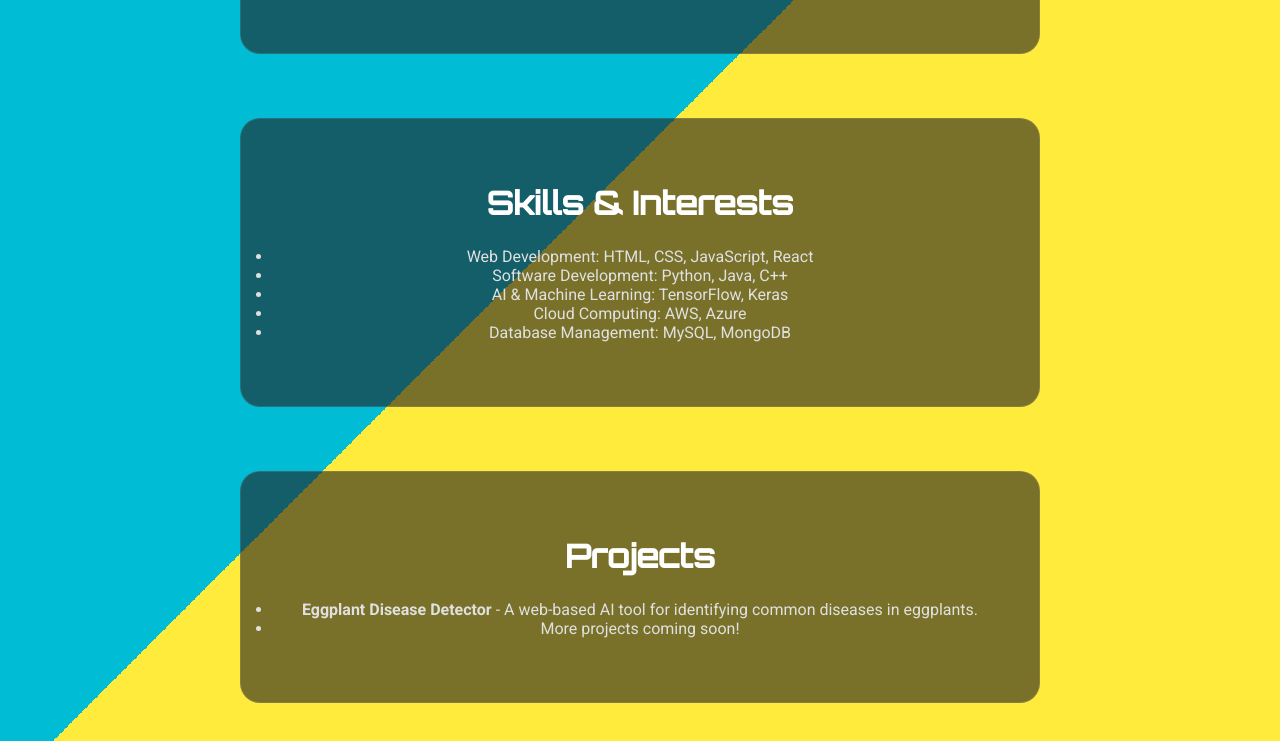
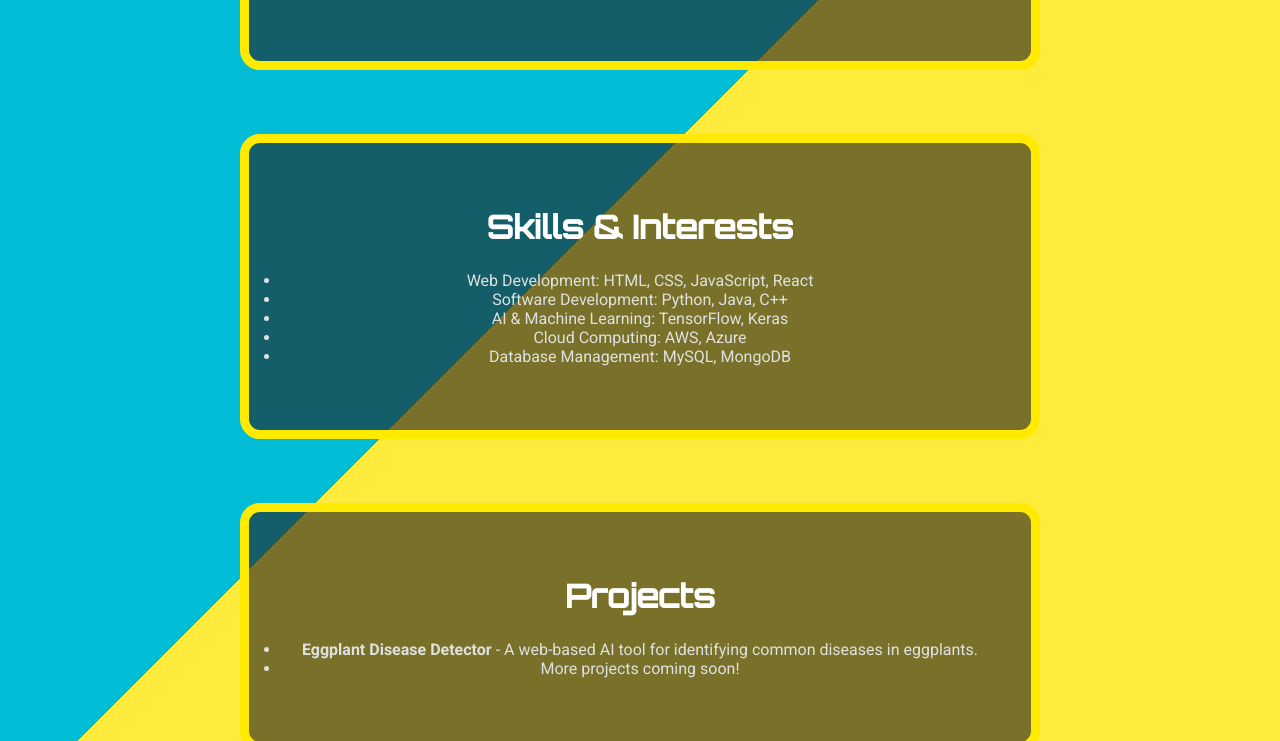
Before and after one commit to Variable27/liovan, a plain HTML site: page index.html in a window 1280 px wide. Shown: the part 542-1283 px from the top of the page. Drawn offline with Linux system fonts and the light colour scheme.

Commit message:
Update styles.css

```diff
--- a/styles.css
+++ b/styles.css
@@ -150,7 +150,7 @@ html {
     border-radius: 20px;
     background: rgba(33, 33, 33, 0.6);
     backdrop-filter: blur(10px);
-    border: 1px solid rgba(255, 255, 255, 0.1);
+    border: 9px solid rgba(255, 234, 0);
     opacity: 0;
     animation: fadeIn var(--transition-medium) forwards;
 }
```
